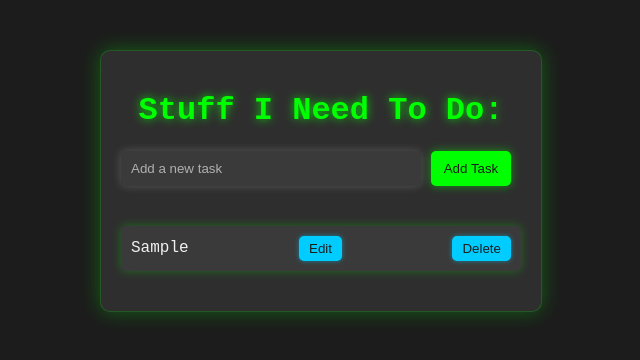
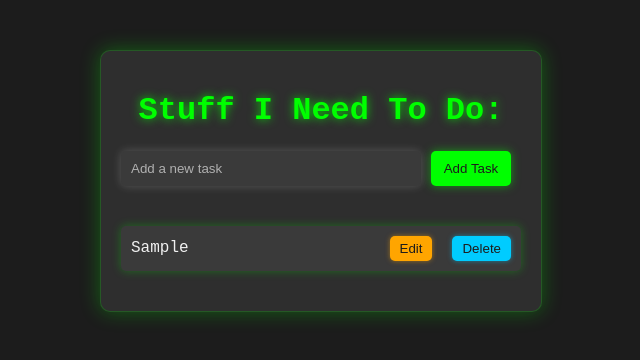
Before and after one commit to bradfiller64/todo-list, a React (Create React App) app: page / in a window 1280 px wide. Both pictures are taken after typing "Sample" into the empty fields and a click on the button "Add Task". Shown: the top 360 px of the page, without its empty margins (319-959 px from the left). Built offline with nearby package versions, Linux system fonts and the light colour scheme.

Commit message:
button container CSS for alignment

```diff
--- a/src/components/ToDoList.css
+++ b/src/components/ToDoList.css
@@ -102,6 +102,13 @@ li {
     /* Neon green glow */
 }
 
+/* Flex container to align buttons */
+.button-container {
+    display: flex;
+    gap: 10px;
+    /* Space between buttons */
+}
+
 li button {
     background-color: #00ccff;
     /* Cyan button for delete */
@@ -118,9 +125,27 @@ li button {
     /* Smooth transition */
 }
 
-li button:hover {
+li .edit-button {
+    background-color: #ffa500;
+    /* Orange color for the Edit button */
+    margin-right: 10px;
+    /* Add space between Edit and Delete buttons */
+    box-shadow: 0 0 5px rgba(255, 165, 0, 0.5);
+}
+
+li .edit-button:hover {
+    background-color: #e69500;
+    box-shadow: 0 0 10px rgba(255, 165, 0, 0.8);
+}
+
+/* Delete Button Styles */
+li .delete-button {
+    background-color: #00ccff;
+    /* Cyan color for the Delete button */
+    box-shadow: 0 0 5px rgba(0, 204, 255, 0.5);
+}
+
+li .delete-button:hover {
     background-color: #0099cc;
-    /* Darker cyan on hover */
     box-shadow: 0 0 10px rgba(0, 204, 255, 0.8);
-    /* Glow effect on hover */
 }
--- a/src/components/ToDoList.js
+++ b/src/components/ToDoList.js
@@ -44,15 +44,17 @@ const ToDoList = () => {
                     onChange={(e) => setTaskInput(e.target.value)}
                 />
                 <button className="add-button" onClick={handleAddTask}>
-                    {editTask !== null ? 'Update Task' : 'Add Task'}
+                    {editTask !== null ? 'Edit Task' : 'Add Task'}
                 </button>
             </div>
             <ul>
                 {tasks.map((task, index) => (
                     <li key={index}>
                         {task}
-                        <button onClick={() => handleEditTask(index)}>Edit</button>
-                        <button onClick={() => handleDeleteTask(index)}>Delete</button>
+                        <div className="button-container">
+                            <button className="edit-button" onClick={() => handleEditTask(index)}>Edit</button>
+                            <button className="delete-button" onClick={() => handleDeleteTask(index)}>Delete</button>
+                        </div>
                     </li>
                 ))}
             </ul>
```
